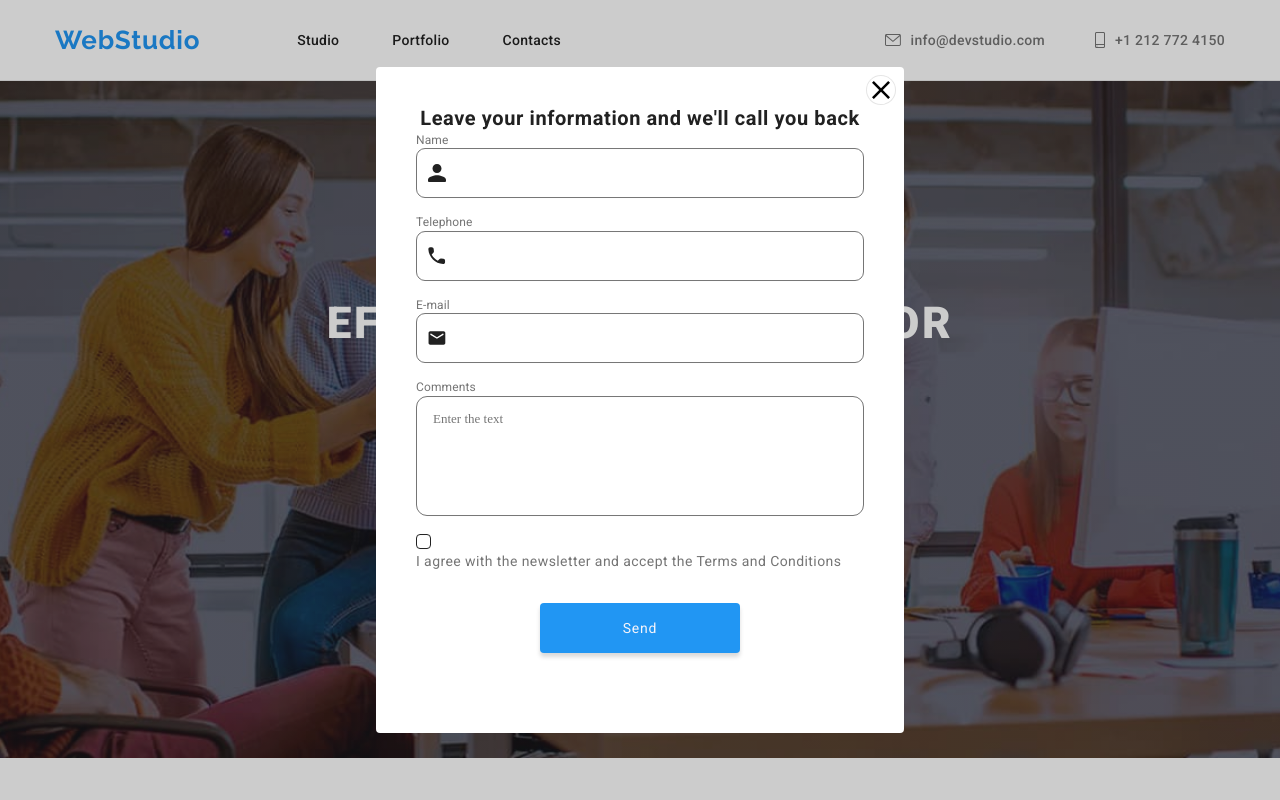
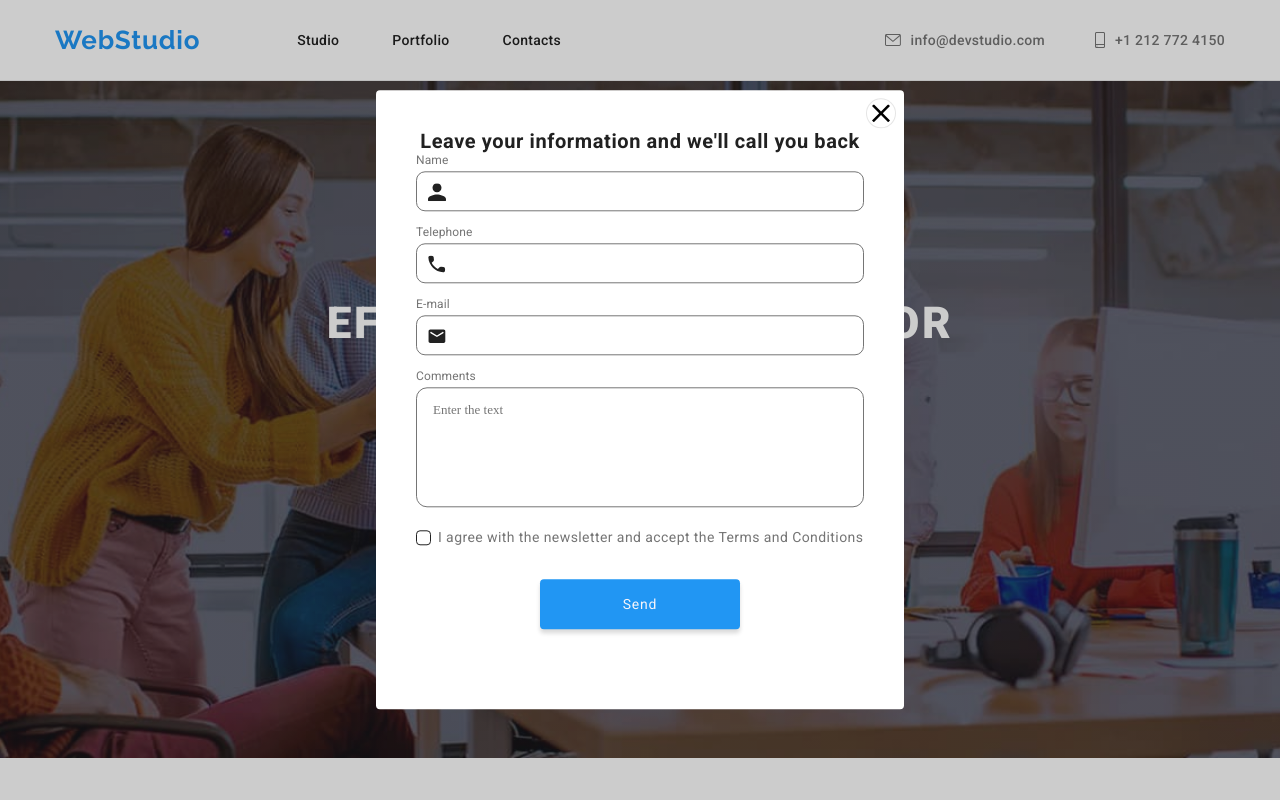
Before and after one commit to GonzoM321/goit-markup-hw-06, a plain HTML site: page index.html in a window 1280 px wide. Both pictures are taken after a click on the button "Request our service". Shown: the top 800 px of the page. Drawn offline with nearby package versions, Linux system fonts and the light colour scheme.

Commit message:
goit-markup-hw-06

```diff
--- a/css/styles.css
+++ b/css/styles.css
@@ -1464,7 +1464,8 @@ font-weight: 400;
 font-size: 12px;
 line-height: 14px;
 letter-spacing: 0.01em;
-
+display: block;
+margin-bottom: 4px;
 color: #757575;
 }
 
@@ -1476,7 +1477,7 @@ color: #757575;
 .modal-input{
   border: 1px solid var(--secondary-text-color);
   border-radius: 9px;
-  height: 50px;
+  height: 40px;
   width: 100%;
   resize: none;
   cursor: pointer;
@@ -1503,7 +1504,7 @@ color: #757575;
 
 .modal-icon{
   position: absolute;
-  top: 16px;
+  top: 12px;
   left: 12px;
   fill: var(--primary-text-color);
 }
@@ -1546,10 +1547,10 @@ color: #757575;
   height: 15px;
   border: 1px solid var(--primary-text-color);
   border-radius: 4px;
-
   display: flex;
   align-items: center;
   justify-content: center;
+  margin-right: 7px;
 }
 
 .checkbox-text{
@@ -1558,9 +1559,11 @@ color: #757575;
   font-weight: 400;
   font-size: 14px;
   line-height: 24px;
-text-align: center;
-letter-spacing: 0.03em;
-color: var(--secondary-text-color);
+  display: flex;
+  align-items: center;
+  text-align: center;
+  letter-spacing: 0.03em;
+  color: var(--secondary-text-color);
 }
 
 .checkbox-icon{
```
